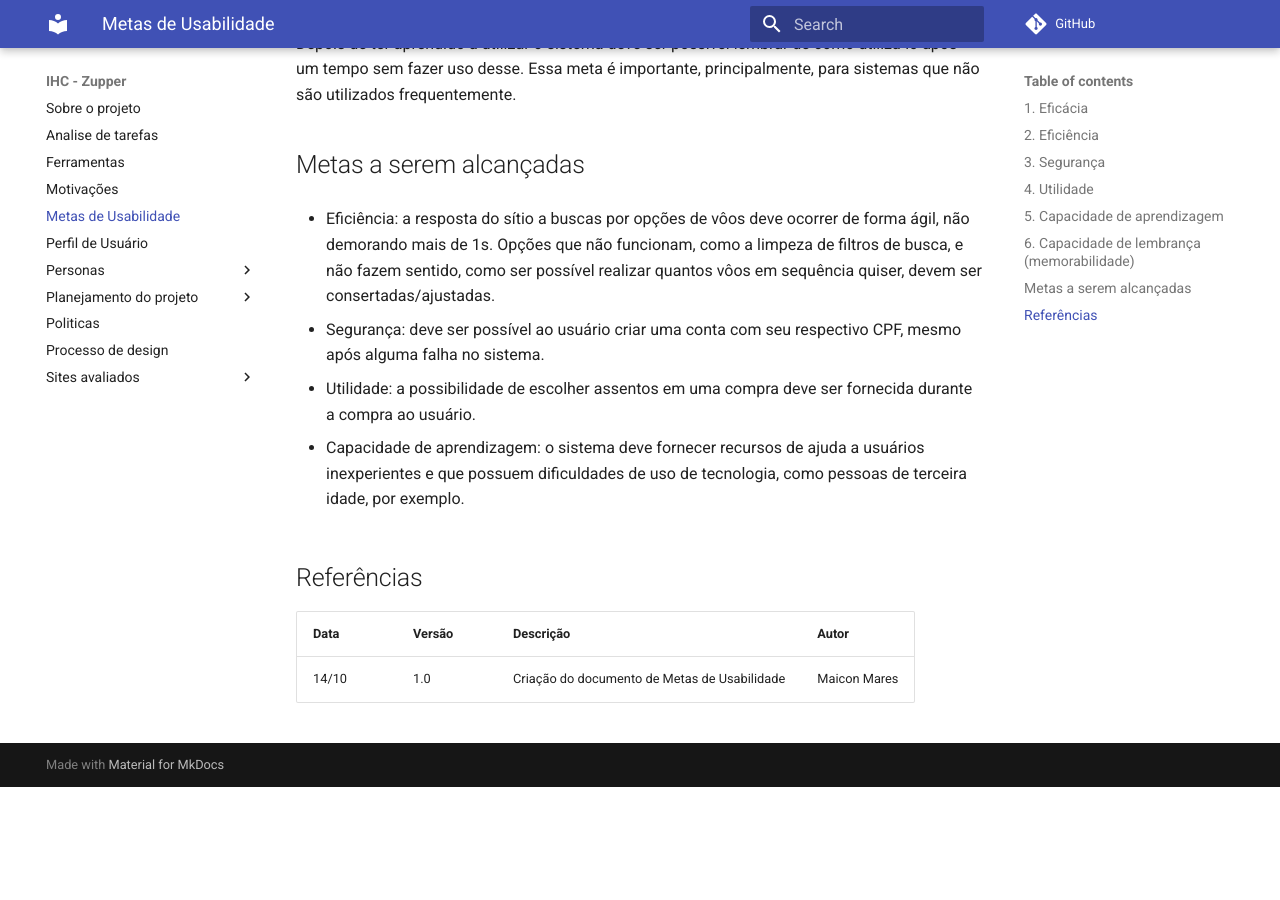
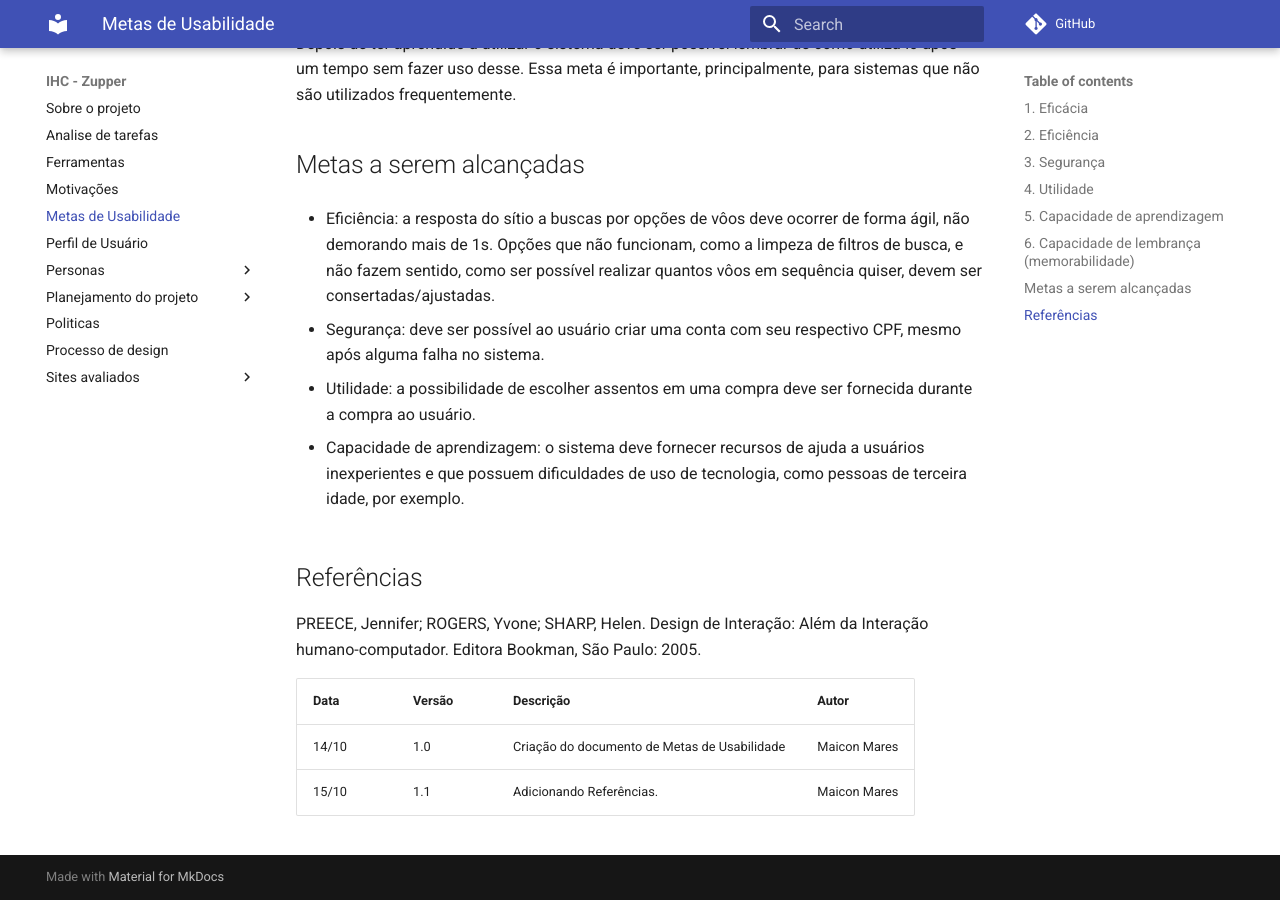
Before and after one commit to Interacao-Humano-Computador/2020.1-Grupo06TA, an MkDocs documentation site: the page built from docs/metas-de-usabilidade.md, in a window 1280 px wide and 900 px high, scrolled down 1052 px. Built offline with MkDocs 1.6.1 and Material for MkDocs 9.7.7, drawn with Linux system fonts in a browser that asks for light colours; comment, search, counter and statistics services are not loaded; before the commit the page ends 1839 px from its top, so only the background shows below that.

Commit message:
Adding References.

```diff
--- a/docs/metas-de-usabilidade.md
+++ b/docs/metas-de-usabilidade.md
@@ -30,6 +30,8 @@ Depois de ter aprendido a utilizar o sistema deve ser possível lembrar de como
 
 ## Referências
 
+PREECE, Jennifer; ROGERS, Yvone; SHARP, Helen. Design de Interação: Além da Interação humano-computador. Editora Bookman, São Paulo: 2005.
+
 <table>
   <tr>
     <th>Data</th>
@@ -43,4 +45,10 @@ Depois de ter aprendido a utilizar o sistema deve ser possível lembrar de como
     <td>Criação do documento de Metas de Usabilidade</td>
     <td>Maicon Mares</td>
   </tr>
+  <tr>
+    <td>15/10</td>
+    <td>1.1</td>
+    <td>Adicionando Referências.</td>
+    <td>Maicon Mares</td>
+  </tr>
 </table>
```
